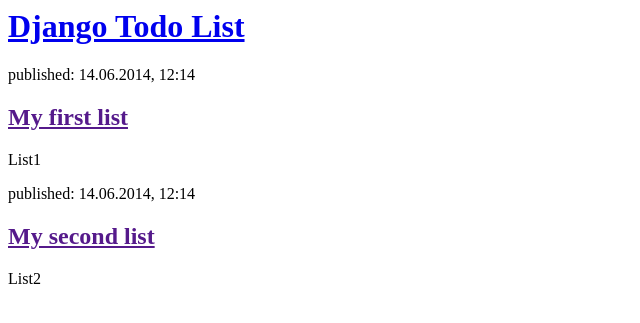
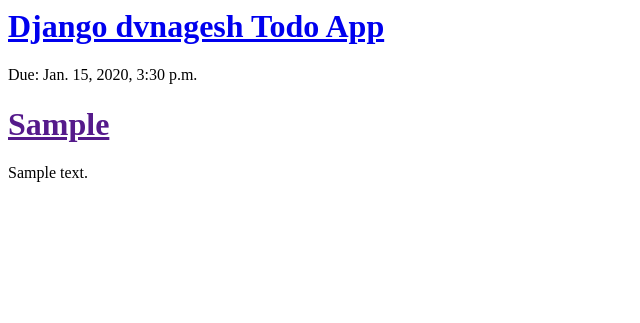
Before and after one commit to dvnagesh/djangotodo, a Django app: template todoapp/templates/todoapp/todo_list.html in a window 1280 px wide. Shown: the top 323 px of the page, without its empty margins (0-640 px from the left). Run offline with Django 3.2, Linux system fonts and the light colour scheme; the template is opened without the code that fills it: values that come from a table or form of the project are taken from there, others are empty; tables that the repository leaves empty hold one stand-in row (values such as "Sample post").

Commit message:
Modified templates to display todos from database.

```diff
--- a/todoapp/models.py
+++ b/todoapp/models.py
@@ -12,6 +12,8 @@
             default=timezone.now)
     published_date = models.DateTimeField(
             blank=True, null=True)
+    due_date = models.DateTimeField(
+            blank=True, null=True)
 
     def publish(self):
         self.published_date = timezone.now()
--- a/todoapp/templates/todoapp/todo_list.html
+++ b/todoapp/templates/todoapp/todo_list.html
@@ -1,22 +1,19 @@
 <html>
     <head>
-        <title>Django Todo list</title>
+        <title>Django dvnagesh Todo App</title>
     </head>
     <body>
         <div>
-            <h1><a href="/">Django Todo List</a></h1>
+            <h1><a href="/">Django dvnagesh Todo App</a></h1>
         </div>
 
-        <div>
-            <p>published: 14.06.2014, 12:14</p>
-            <h2><a href="">My first list</a></h2>
-            <p>List1</p>
-        </div>
+{% for todo in todos %}
+    <div>
+        <p>Due: {{ todo.due_date }}</p>
+        <h1><a href="">{{ todo.task }}</a></h1>
+        <p>{{ todo.text|linebreaksbr }}</p>
+    </div>
+{% endfor %}
 
-        <div>
-            <p>published: 14.06.2014, 12:14</p>
-            <h2><a href="">My second list</a></h2>
-            <p>List2</p>
-        </div>
     </body>
 </html>
--- a/todoapp/views.py
+++ b/todoapp/views.py
@@ -1,5 +1,9 @@
 from django.shortcuts import render
 
 # Create your views here.
+from django.utils import timezone
+from .models import Todo
+
 def todo_list(request):
-	return render(request, 'todoapp/todo_list.html', {})
+	todos = Todo.objects.filter(published_date__lte=timezone.now()).order_by('due_date')
+	return render(request, 'todoapp/todo_list.html', {'todos': todos})
```
Also changed, not shown: todoapp/migrations/0002_todo_due_date.py (added).
